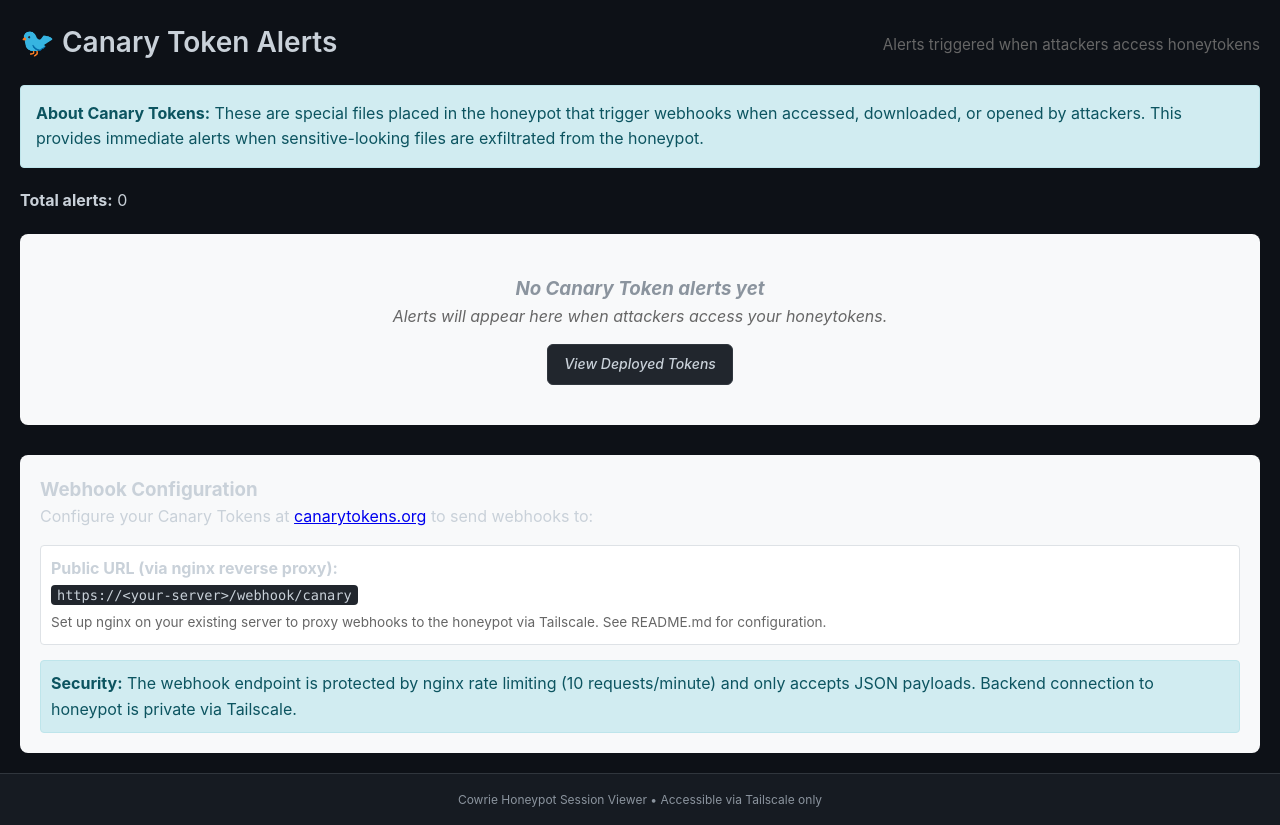
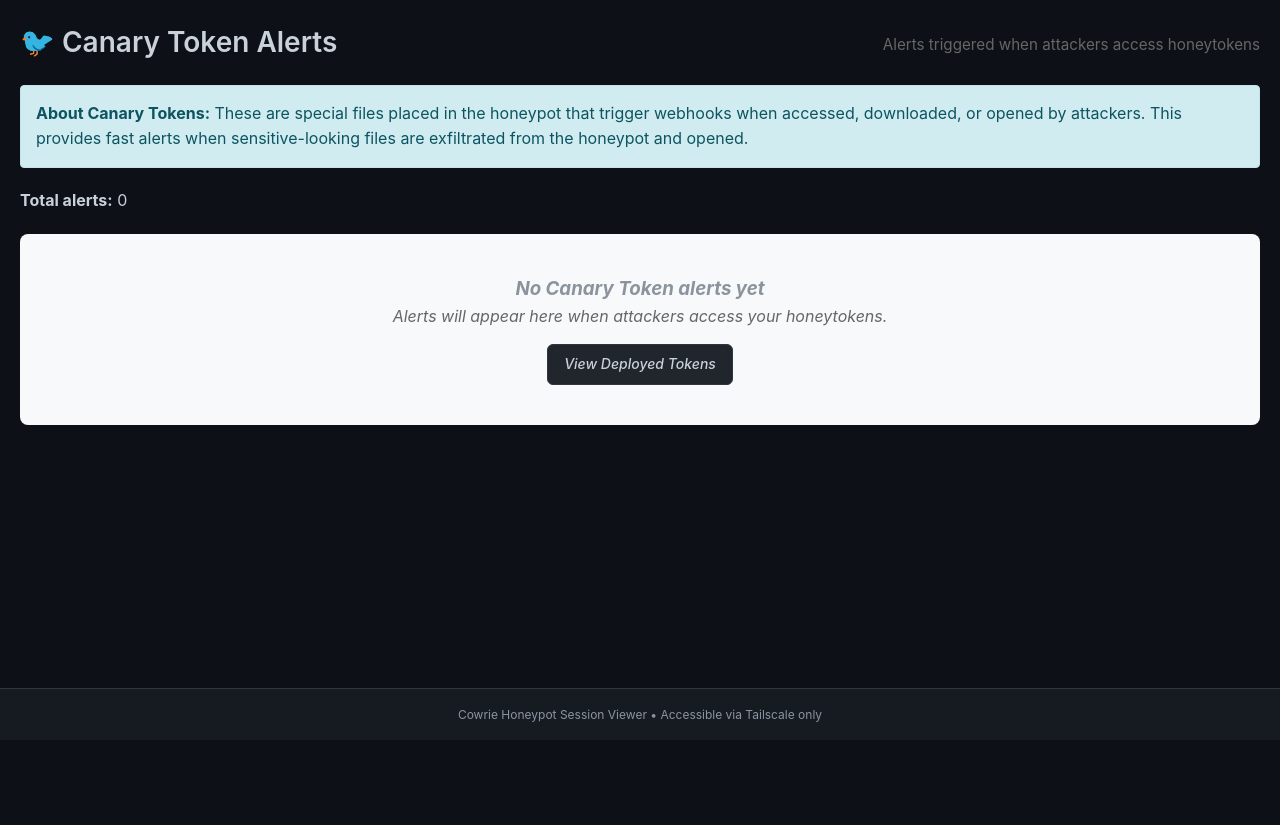
Before and after one commit to reuteras/cowrie-deploy-toolkit, a Flask app: page /canary-alerts in a window 1280 px wide. Shown: the part 60-885 px from the top of the page. After the commit the page ends 782 px from the top, so only its background shows below. Run offline with Flask 3, Linux system fonts and the light colour scheme.

Commit message:
Change how canarytokens alerts are shown on dashboard

```diff
--- a/web/app.py
+++ b/web/app.py
@@ -250,9 +250,19 @@ class CanaryWebhookDB:
 
             results = []
             for row in rows:
+                # Parse received_at timestamp string to datetime object
+                received_at = row["received_at"]
+                if received_at:
+                    try:
+                        # SQLite CURRENT_TIMESTAMP format: "YYYY-MM-DD HH:MM:SS"
+                        received_at = datetime.strptime(received_at, "%Y-%m-%d %H:%M:%S")
+                    except ValueError:
+                        # Fallback: keep as string if parsing fails
+                        pass
+
                 results.append({
                     "id": row["id"],
-                    "received_at": row["received_at"],
+                    "received_at": received_at,
                     "token_type": row["token_type"],
                     "token_name": row["token_name"],
                     "trigger_ip": row["trigger_ip"],
@@ -1065,13 +1075,35 @@ def index():
     # Get recent canary webhook alerts (last 5)
     recent_webhooks = canary_webhook_db.get_recent_webhooks(limit=5)
 
+    # Filter out test tokens older than 10 minutes
+    filtered_webhooks = []
+    now = datetime.now()
+    for webhook in recent_webhooks:
+        token_name = webhook.get("token_name", "")
+        received_at = webhook.get("received_at")
+
+        # Check if this is a test token
+        is_test = token_name.startswith("Test ") or token_name.startswith("Congrats!")
+
+        if is_test and received_at:
+            # Only show test tokens if received within last 10 minutes
+            age_minutes = (now - received_at).total_seconds() / 60
+            if age_minutes <= 10:
+                filtered_webhooks.append(webhook)
+        elif not is_test:
+            # Always show non-test tokens
+            filtered_webhooks.append(webhook)
+
     # Enrich webhooks with GeoIP data
     geoip = GeoIPLookup(CONFIG["geoip_db_path"], CONFIG.get("geoip_asn_path"))
-    for webhook in recent_webhooks:
+    for webhook in filtered_webhooks:
         if webhook.get("trigger_ip"):
             webhook["geo"] = geoip.lookup(webhook["trigger_ip"])
 
-    return render_template("index.html", stats=stats, hours=hours, config=CONFIG, recent_webhooks=recent_webhooks)
+    # Check if user is accessing via proxy (hide manage links if proxied)
+    is_proxied = "X-Forwarded-For" in request.headers
+
+    return render_template("index.html", stats=stats, hours=hours, config=CONFIG, recent_webhooks=filtered_webhooks, is_proxied=is_proxied)
 
 
 @app.route("/attack-map")
@@ -1939,7 +1971,10 @@ def canary_alerts():
         if webhook.get("trigger_ip"):
             webhook["geo"] = geoip.lookup(webhook["trigger_ip"])
 
-    return render_template("canary_alerts.html", webhooks=webhooks, limit=limit, config=CONFIG)
+    # Check if user is accessing via proxy (hide manage links if proxied)
+    is_proxied = "X-Forwarded-For" in request.headers
+
+    return render_template("canary_alerts.html", webhooks=webhooks, limit=limit, config=CONFIG, now=datetime.now, is_proxied=is_proxied)
 
 
 @app.route("/api/attack-stream")
--- a/web/templates/canary_alerts.html
+++ b/web/templates/canary_alerts.html
@@ -11,7 +11,7 @@
 
     <div class="alert alert-info" style="margin: 20px 0; padding: 15px; background: #d1ecf1; border: 1px solid #bee5eb; border-radius: 4px; color: #0c5460;">
         <strong>About Canary Tokens:</strong> These are special files placed in the honeypot that trigger webhooks when accessed, downloaded, or opened by attackers.
-        This provides immediate alerts when sensitive-looking files are exfiltrated from the honeypot.
+        This provides fast alerts when sensitive-looking files are exfiltrated from the honeypot and opened.
     </div>
 
     <div class="webhooks-info" style="margin-bottom: 20px;">
@@ -95,7 +95,7 @@
                     {% if webhook.referer %}
                     <div style="font-size: 0.75em;"><strong>Referer:</strong> {{ webhook.referer[:40] }}{% if webhook.referer | length > 40 %}...{% endif %}</div>
                     {% endif %}
-                    {% if webhook.additional_data and webhook.additional_data.manage_url %}
+                    {% if not is_proxied and webhook.additional_data and webhook.additional_data.manage_url %}
                     <div style="margin-top: 5px;">
                         <a href="{{ webhook.additional_data.manage_url }}" target="_blank" class="btn btn-sm">Manage Token</a>
                     </div>
@@ -114,23 +114,6 @@
         </p>
     </div>
     {% endif %}
-
-    <div class="webhook-setup-info" style="margin-top: 30px; padding: 20px; background: #f8f9fa; border-radius: 8px;">
-        <h3>Webhook Configuration</h3>
-        <p>Configure your Canary Tokens at <a href="https://canarytokens.org" target="_blank">canarytokens.org</a> to send webhooks to:</p>
-
-        <div style="margin: 15px 0; padding: 10px; background: #fff; border: 1px solid #dee2e6; border-radius: 4px;">
-            <strong>Public URL (via nginx reverse proxy):</strong><br>
-            <code>https://&lt;your-server&gt;/webhook/canary</code>
-            <p style="font-size: 0.85em; color: #666; margin-top: 5px;">
-                Set up nginx on your existing server to proxy webhooks to the honeypot via Tailscale. See README.md for configuration.
-            </p>
-        </div>
-
-        <div class="alert alert-info" style="margin-top: 15px; padding: 10px; background: #d1ecf1; border: 1px solid #bee5eb; border-radius: 4px; color: #0c5460;">
-            <strong>Security:</strong> The webhook endpoint is protected by nginx rate limiting (10 requests/minute) and only accepts JSON payloads. Backend connection to honeypot is private via Tailscale.
-        </div>
-    </div>
 </div>
 
 <style>
```
